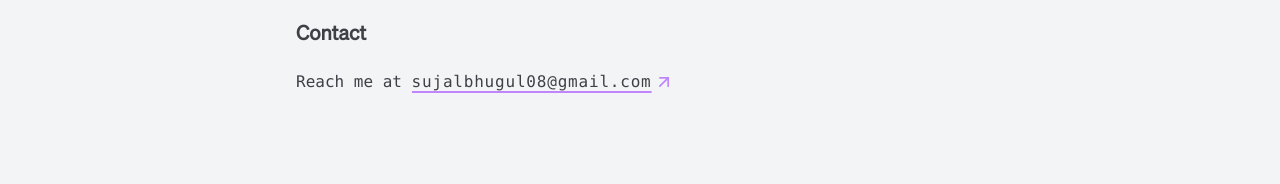
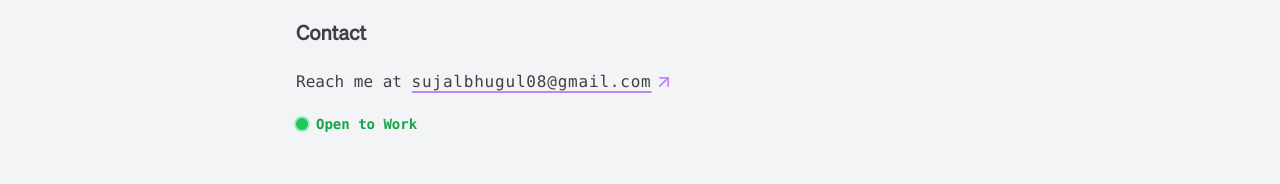
Before and after one commit to Sujal2308/portfolio01, a React (Vite) app: page / in a window 1280 px wide. Shown: the part 2803-2987 px from the top of the page. Built offline with nearby package versions, Linux system fonts and the light colour scheme; a web font is replaced by a local one.

Commit message:
fix: update layout in Contact component for improved structure and spacing

```diff
--- a/src/features/contact/Contact.tsx
+++ b/src/features/contact/Contact.tsx
@@ -3,7 +3,8 @@ import { BoxReveal } from "@/components/magicui/box-reveal";
 
 export function Contact() {
   return (
-    <div className="font-mono">
+    <div className="font-mono flex flex-col items-start gap-3">
+      <div>
         Reach me at&nbsp;
         <BoxReveal boxColor="#c27aff">
           <Link color="purple" link="mailto:sujalbhugul08@gmail.com">
@@ -11,5 +12,13 @@ export function Contact() {
           </Link>
         </BoxReveal>
       </div>
+      <div className="flex items-center gap-2 mt-2">
+        <span className="relative flex h-3 w-3">
+          <span className="animate-ping absolute inline-flex h-full w-full rounded-full bg-green-400 opacity-75"></span>
+          <span className="relative inline-flex rounded-full h-3 w-3 bg-green-500"></span>
+        </span>
+        <span className="text-green-600 dark:text-green-400 font-semibold text-sm">Open to Work</span>
+      </div>
+    </div>
   );
 }
```
Lines whose indentation alone changed are shown as unchanged.
